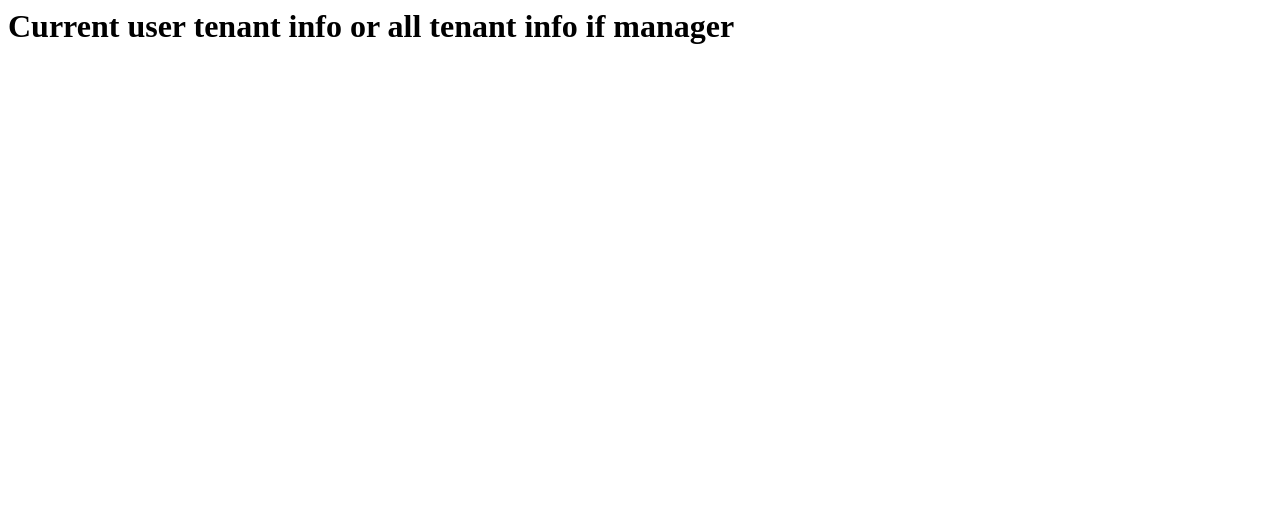
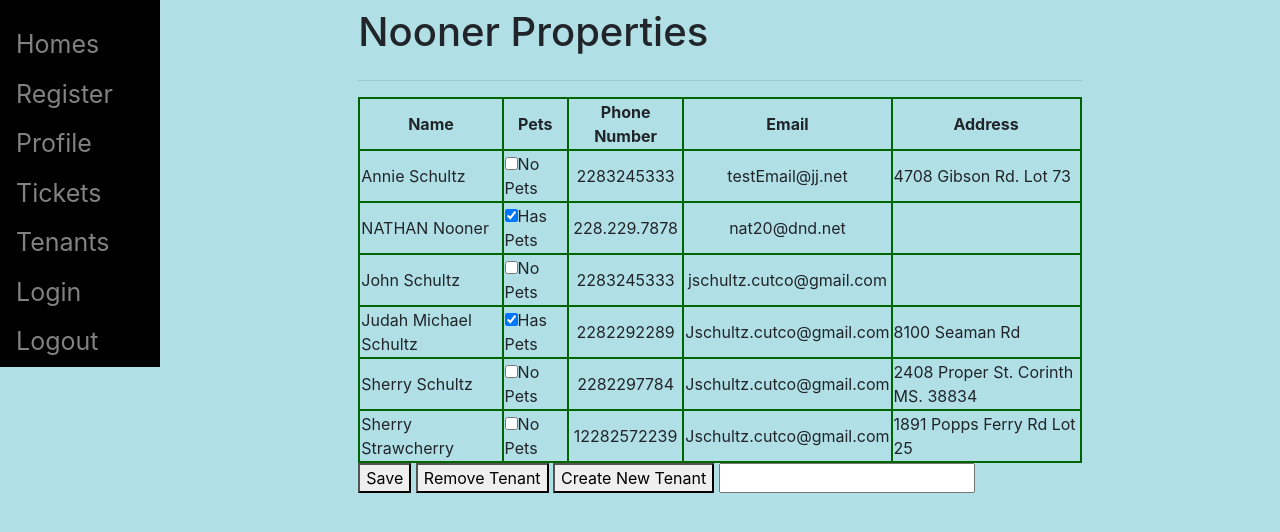
Before and after one commit to Jschultz07/Capstone-Nooner, a Django app: page /tenants/ in a window 1280 px wide. Shown: the top 532 px of the page. Run offline with Django 3.2, Linux system fonts and the light colour scheme; data comes from the database, SQL or seed files in the repository; some libraries are stand-ins or nearby versions.

Commit message:
Added new property function and corrected display while adding table view for existing properties.

```diff
--- a/main/models.py
+++ b/main/models.py
@@ -64,10 +64,13 @@ class Ticket(models.Model):
     tenant = models.ForeignKey(Tenant, on_delete = models.CASCADE, db_column='Tenant_id')  # Field name made lowercase.
     urgency = models.ForeignKey(Urgency, on_delete = models.CASCADE, db_column='Urgency_id' )  # Field name made lowercase.
     notes = models.CharField(max_length=200, blank = True)
+    dateComplete = models.CharField( max_length=17, blank = True, default = "Jan 01, 1970" ) #Date issue was handeled
     def __str__(self):
         return str(self.ticketno)
     class Meta:
         db_table = 'main_ticket'
+
+
 class Troubleticket(models.Model):
     issue = models.CharField(max_length=500)
     datereceived = models.CharField(db_column='dateReceived', max_length=25, blank = True)  # Field name made lowercase.
--- a/main/templates/main/base.html
+++ b/main/templates/main/base.html
@@ -37,7 +37,6 @@
             border: 2px solid black;
             border-color: darkgreen;
         }
-
     </style>
     <!-- Required meta tags -->
     <meta charset="utf-8">
@@ -45,10 +44,10 @@
 
     <link rel="stylesheet" href="https://stackpath.bootstrapcdn.com/bootstrap/4.3.1/css/bootstrap.min.css" integrity="sha384-ggOyR0iXCbMQv3Xipma34MD+dH/1fQ784/j6cY/iJTQUOhcWr7x9JvoRxT2MZw1T" crossorigin="anonymous">
 
-    <title>  {%block title%} John's Site {% endblock %}</title>
+
 
 </head>
-
+<title>  {%block title%} John's Site {% endblock %}</title>
 <body style="background-color:powderblue;">
     <div class="sidenav">
         <a href="/homes"> Homes</a>
@@ -66,7 +65,7 @@
         <div class="row justify-content-center">
             <div class="col-8">
                 <h1 class="mt-2">Nooner Properties</h1>
-                <hr class="mt-0 mt-4" >
+                <hr class="mt-0 mt-4">
 
                 {%block content%}
 
@@ -76,11 +75,11 @@
         </div>
 
     </div>
-            <!-- Optional JavaScript -->
-            <!-- jQuery first, then Popper.js, then Bootstrap JS -->
-            <script src="https://code.jquery.com/jquery-3.3.1.slim.min.js" integrity="sha384-q8i/X+965DzO0rT7abK41JStQIAqVgRVzpbzo5smXKp4YfRvH+8abtTE1Pi6jizo" crossorigin="anonymous"></script>
-            <script src="https://cdnjs.cloudflare.com/ajax/libs/popper.js/1.14.7/umd/popper.min.js" integrity="sha384-UO2eT0CpHqdSJQ6hJty5KVphtPhzWj9WO1clHTMGa3JDZwrnQq4sF86dIHNDz0W1" crossorigin="anonymous"></script>
-            <script src="https://stackpath.bootstrapcdn.com/bootstrap/4.3.1/js/bootstrap.min.js" integrity="sha384-JjSmVgyd0p3pXB1rRibZUAYoIIy6OrQ6VrjIEaFf/nJGzIxFDsf4x0xIM+B07jRM" crossorigin="anonymous"></script>
+    <!-- Optional JavaScript -->
+    <!-- jQuery first, then Popper.js, then Bootstrap JS -->
+    <script src="https://code.jquery.com/jquery-3.3.1.slim.min.js" integrity="sha384-q8i/X+965DzO0rT7abK41JStQIAqVgRVzpbzo5smXKp4YfRvH+8abtTE1Pi6jizo" crossorigin="anonymous"></script>
+    <script src="https://cdnjs.cloudflare.com/ajax/libs/popper.js/1.14.7/umd/popper.min.js" integrity="sha384-UO2eT0CpHqdSJQ6hJty5KVphtPhzWj9WO1clHTMGa3JDZwrnQq4sF86dIHNDz0W1" crossorigin="anonymous"></script>
+    <script src="https://stackpath.bootstrapcdn.com/bootstrap/4.3.1/js/bootstrap.min.js" integrity="sha384-JjSmVgyd0p3pXB1rRibZUAYoIIy6OrQ6VrjIEaFf/nJGzIxFDsf4x0xIM+B07jRM" crossorigin="anonymous"></script>
 
 </body>
 </html>
--- a/main/templates/main/newTenant.html
+++ b/main/templates/main/newTenant.html
@@ -4,7 +4,7 @@
 
 {%block content %}
 Create a new Tenant.
-<form method="post" action="new/tenants">
+<form method="post" action="#">
     {% csrf_token %}
     {{form|crispy}}
     <button type="submit" , name="save">Save New Tenant</button>
--- a/main/templates/main/newTicket.html
+++ b/main/templates/main/newTicket.html
@@ -4,7 +4,7 @@
 
 {%block content %}
 Create a new Ticket.
-<form method="post" action="new/tickets">
+<form method="post" action="#">
     {% csrf_token %}
     {{form|crispy}}
     <button type="submit" , name="save">Save New Ticket </button>
--- a/main/templates/main/tenants.html
+++ b/main/templates/main/tenants.html
@@ -0,0 +1,49 @@
+{%extends 'main/base.html'%}
+
+{%block title%}
+Tenants Page
+ {% endblock %}
+
+{%block content %}
+<form method="post" action="#">
+    {% csrf_token %}
+    <table>
+        <tr style="text-align:center">
+            <th>Name </th>
+            <th>Pets</th>
+            <th>Phone Number </th>
+            <th>Email </th>
+            <th>Address</th>
+
+        </tr>
+
+        {%for person in ls%}
+
+        <tr>
+            <td> {{person.firstname}} {{person.lastname}}</td>
+
+            {%if person.pets == True%}
+            <td><input type="checkbox" , value="clicked" , name="c{{person.id}}" checked>Has Pets </td>
+            {% else %}
+            <td><input type="checkbox" , value="clicked" , name="c{{person.id}}">No Pets </td>
+
+            {%endif%}
+            <td style="text-align:center"> {{person.phonenumber}}</td>
+            <td style="text-align:center"> {{person.email}}</td>
+            <td> {{person.address}}</td>
+
+
+
+
+
+        </tr>
+        {%endfor%}
+    </table>
+    <button type="submit" , name="save" , value="save">Save</button>
+    <button type="submit" , name="delete" , value="delete">Remove Tenant</button>
+    <button type="submit" , name="new" , value="new">Create New Tenant</button>
+    <input type="text" , name="info">
+
+
+</form>
+    {% endblock %}
--- a/main/views.py
+++ b/main/views.py
@@ -42,14 +42,78 @@ def profile(request, pk):
     return render(request, "main/profile.html", {"ls":ls })
 
 def tickets(response):
+    ls = Ticket.objects.all()
+    context = {
+         "locations" : Property.objects.all(),
+         "people" : Tenant.objects.all(),
+         "ls" : Ticket.objects.all()
+         }
 
-    return HttpResponse("<h1>All applicable trouble ticket info<h1>")
+    return render(response, "main/tickets.html", context)
 
 def tenants(response):
-    return HttpResponse("<h1>Current user tenant info or all tenant info if manager<h1>")
+     ls = Tenant.objects.all()
+     context = {
+         "locations" : Property.objects.all(),
+         "ls" : Tenant.objects.all()
+         }
+
+     if response.method == "POST":
+        if response.POST.get("new"):                        # if the user selects the new button
+            return HttpResponseRedirect("/new/tenants")      # redirect to the new property page and allow creation of property.
+
+
+        elif response.POST.get("delete"):                   # if they enter info in txt place and it is the address in list.
+            text = response.POST.get("info")                # remove property from list.
+            for each in ls:                                 # NOTE removes all instances that the address matches. from list.
+                target = each.firstname + " " + each.lastname
+                if target == text:
+                    ID = each.id
+                    Tenant.objects.filter(id = ID).delete()
+
+            ls = Tenant.objects.all()                     # when completed refresh page with updated list.
+            return render(response, "main/tenants.html", {"ls":ls})
+
+
+        elif response.POST.get("save"):                                               # if not do something else.
+            for each in ls:
+                if response.POST.get("c" + str(each.id)) == "clicked":
+                    each.pets = True
+                else:
+                    each.pets =  False
+                each.save()
+
+
+
+
+     return render(response, "main/tenants.html", context)
 
 def newTenants(response):
-    form = CreateNewTenants(response.POST or None)
+    if response.method == "POST":
+           print("\nnew property POST\n")
+           form = CreateNewTenants(response.POST )#or None)
+           if form.is_valid():
+               firstN = form.cleaned_data["firstname"]            # put in temp variables
+               lastN = form.cleaned_data["lastname"]
+               jointN = form.cleaned_data["jointtenantname"]
+               pt = form.cleaned_data["pets"]
+               pr = form.cleaned_data["paidrent"]
+               exp = form.cleaned_data["leaseexpdate"]
+               PN = form.cleaned_data["phonenumber"]
+               EM = form.cleaned_data["email"]
+               ad = form.cleaned_data["address"]
+
+
+
+               # using temp variables creeate an instance of Object with values gleaned
+               #
+               new = Tenant(firstname = firstN, lastname = lastN, jointtenantname = jointN, pets = pt, paidrent = pr, leaseexpdate = exp, phonenumber = PN, email = EM, address = ad  )
+
+               # save that input to object list.
+               new.save()
+
+               return HttpResponseRedirect("/tenants")
+    form = CreateNewTenants()
     if form.is_valid():
         form.save()
     return render(response, "main/newTenant.html", {"form":form})
@@ -84,12 +148,6 @@ def newProperty(response):
 #                #this line generates a blank form and passes it into the {} arguements for django to generate for us
 #        #pass the form into the create.html as an arguement.
 
-
-
-
-
-
-
 def newTickets(response):
     form = CreateNewTickets(response.POST or None)
     if form.is_valid():
```
Also changed, not shown: main/templates/main/tickets.html (+57 -0 lines), db.sqlite3, main/migrations/0001_initial.py (added), main/migrations/0002_auto_20211204_1914.py (added), main/migrations/__init__.py (added).
